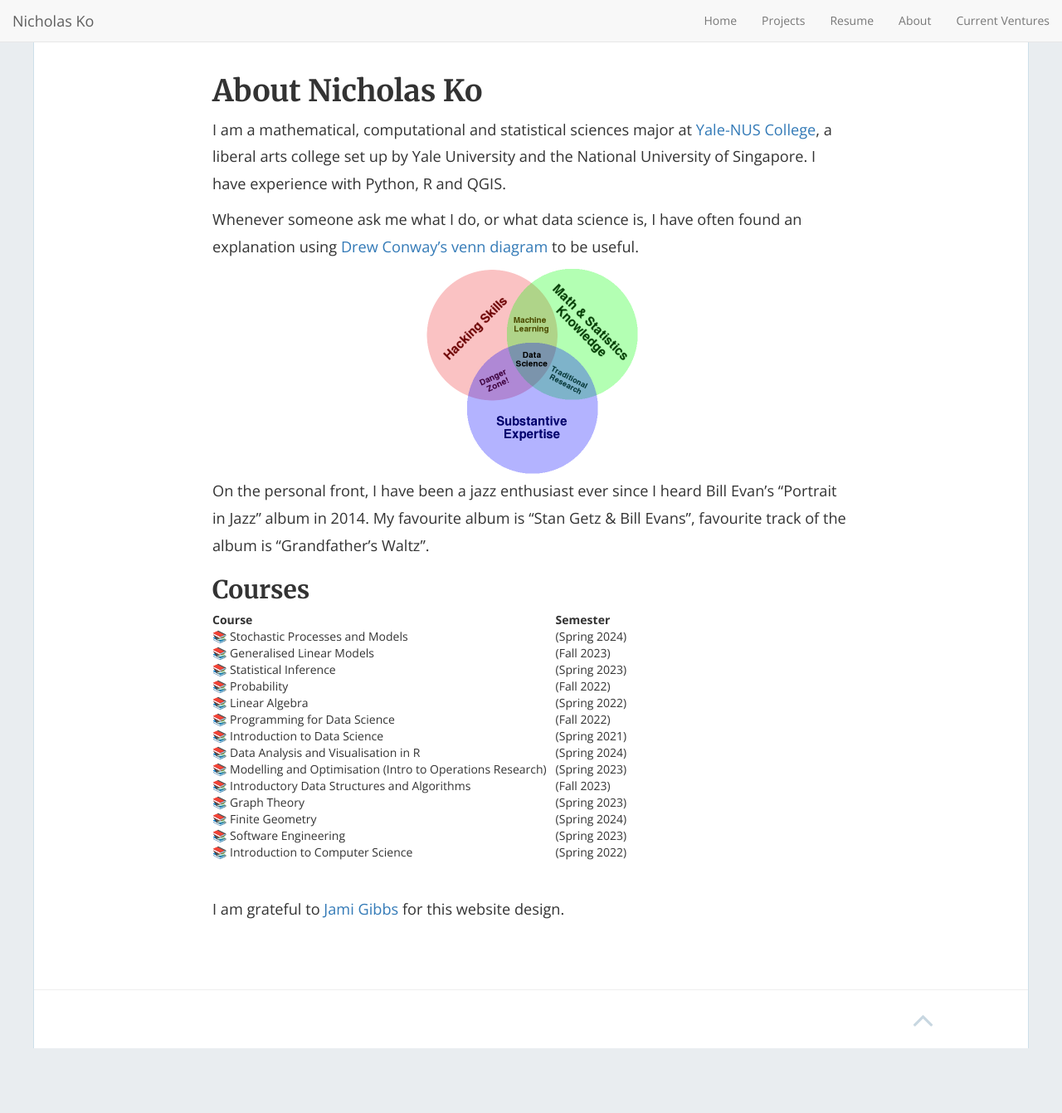
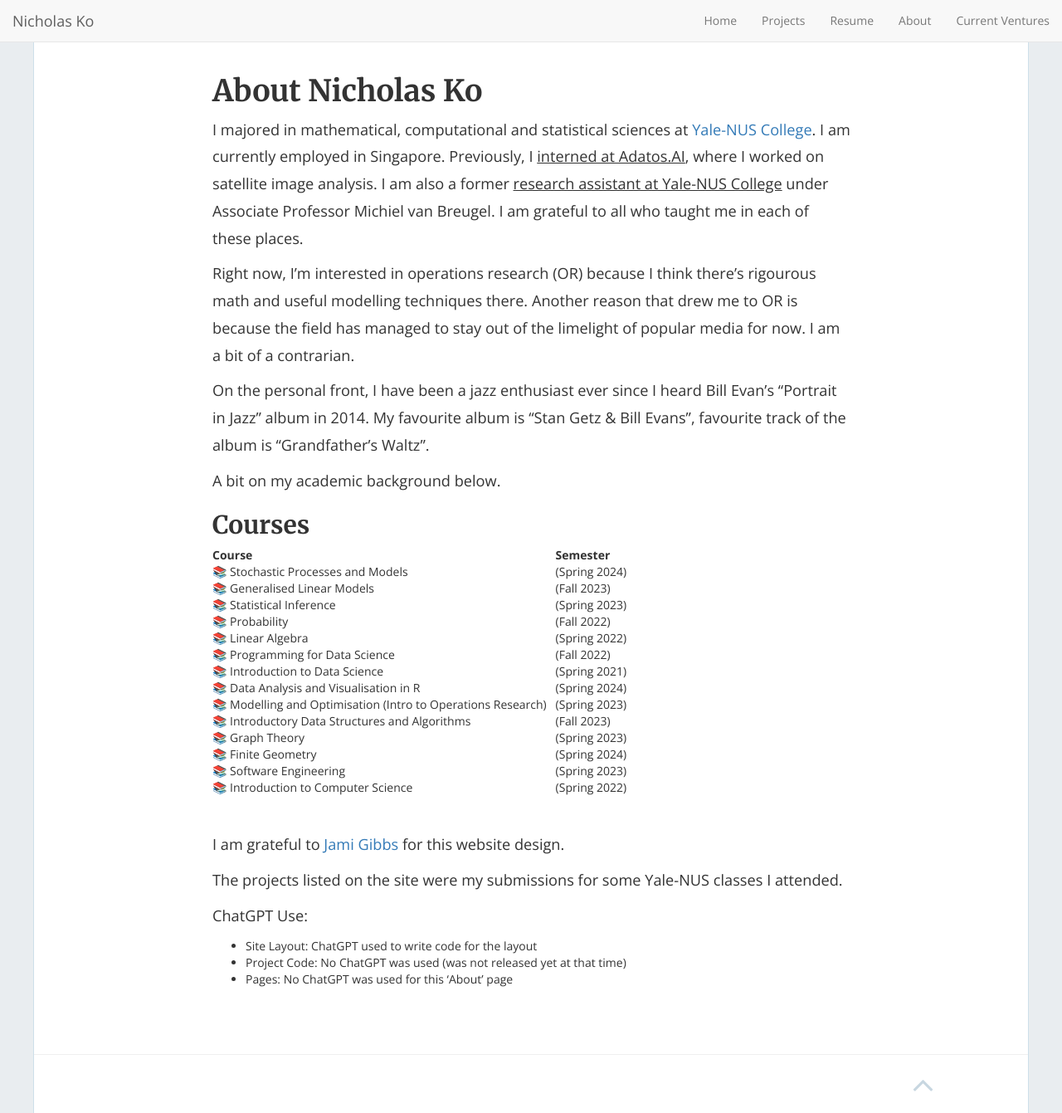
Before and after one commit to nicholas-ko-zy/nicholas-ko-zy.github.io, a Jekyll site: the page built from about.md, in a window 1280 px wide and 1341 px high. Shown: the whole window at 83% size. Built offline with Jekyll 4.4.1, drawn with Linux system fonts in a browser that asks for light colours; nearby versions of some CDN libraries.

Commit message:
overhauled personal info after grad, removed projects from home page

```diff
--- a/_config.yml
+++ b/_config.yml
@@ -14,8 +14,8 @@
 # You can create any custom variable you would like, and they will be accessible
 # in the templates via {{ site.myvariable }}.
 title: "Hello, I'm Nicholas Ko."
-email: 'nicholasko@u.yale-nus.edu.sg'
-description: "A mathematical, computational and statistical sciences major at Yale-NUS College."
+email: 'nicholas.ko.zy@outlook.com'
+description: "Just a Singaporean interested in operations research"
 baseurl: "" # the subpath of your site, e.g. /blog
 url: "https://nicholas-ko-zy.github.io" # the base hostname & protocol for your site, e.g. https://example.com
 github_username: 'nicholas-ko-zy'
@@ -31,6 +31,7 @@ plugins:
 collections:
     projects:
       output: true
+
 
 ############################################################
 # Site configuration for the Jekyll 3 Pagination Gem
--- a/about.md
+++ b/about.md
@@ -5,15 +5,13 @@ permalink: /about/
 ---
 # About Nicholas Ko
 
-I am a mathematical, computational and statistical sciences major at [Yale-NUS College](https://www.yale-nus.edu.sg/about/key-facts/), a liberal arts college set up by Yale University and the National University of Singapore. I have experience with Python, R and QGIS.
+I majored in mathematical, computational and statistical sciences at [Yale-NUS College](https://www.yale-nus.edu.sg/about/key-facts/). I am currently employed in Singapore. Previously, I <u>interned at Adatos.AI</u>, where I worked on satellite image analysis. I am also a former <u> research assistant at Yale-NUS College</u> under Associate Professor Michiel van Breugel. I am grateful to all who taught me in each of these places.
 
-Whenever someone ask me what I do, or what data science is, I have often found an explanation using [Drew Conway's venn diagram](http://drewconway.com/zia/2013/3/26/the-data-science-venn-diagram) to be useful.
-
-<div style="display: flex; justify-content: center;">
-	<img src="/img/about/Data_Science_VD.png" alt="What is Data Science? A Venn Diagrammatic Explanation" style="max-width: 264px; max-height: 252px;">
-</div>
+Right now, I'm interested in operations research (OR) because I think there's rigourous math and useful modelling techniques there. Another reason that drew me to OR is because the field has managed to stay out of the limelight of popular media for now. I am a bit of a contrarian.
 
 On the personal front, I have been a jazz enthusiast ever since I heard Bill Evan's "Portrait in Jazz" album in 2014. My favourite album is "Stan Getz & Bill Evans", favourite track of the album is "Grandfather's Waltz".
+
+A bit on my academic background below.
 
 ## Courses
 
@@ -39,3 +37,12 @@ On the personal front, I have been a jazz enthusiast ever since I heard Bill Eva
 
 
 I am grateful to [Jami Gibbs](https://github.com/jamigibbs/phantom) for this website design.
+
+The projects listed on the site were my submissions for some Yale-NUS classes I attended.
+
+ChatGPT Use:
+
+* Site Layout: ChatGPT used to write code for the layout
+* Project Code: No ChatGPT was used (was not released yet at that time)
+* Pages: No ChatGPT was used for this 'About' page
+<!-- * Blog Post: No ChatGPT was used -->
```
Also changed, not shown: _posts/2016-02-17-covid.md (+2 -2 lines), _posts/2024-08-30-bananas.md (added, +17 -0 lines), blog.html (deleted, +0 -22 lines), blog.md (added, +39 -0 lines), current.md (+1 -1 lines), drafts/urban_planning_OR.md (+21 -22 lines), drafts/writing_cuts/urban_planning_OR.md (added, +31 -0 lines), resume.md (+1 -1 lines), drafts/2016-02-19-stroke.md (renamed from _posts/2016-02-19-stroke.md), drafts/2016-02-20-bus.md (renamed from _posts/2016-02-20-bus.md), drafts/2022-12-03-mangrove.md (renamed from _posts/2022-12-03-mangrove.md), img/blog/pittsburg.png (added), img/resume/nicholas_resume_annotated.jpg (added), img/resume/nicholas_resume_annotated.png (deleted), 1 other file.
